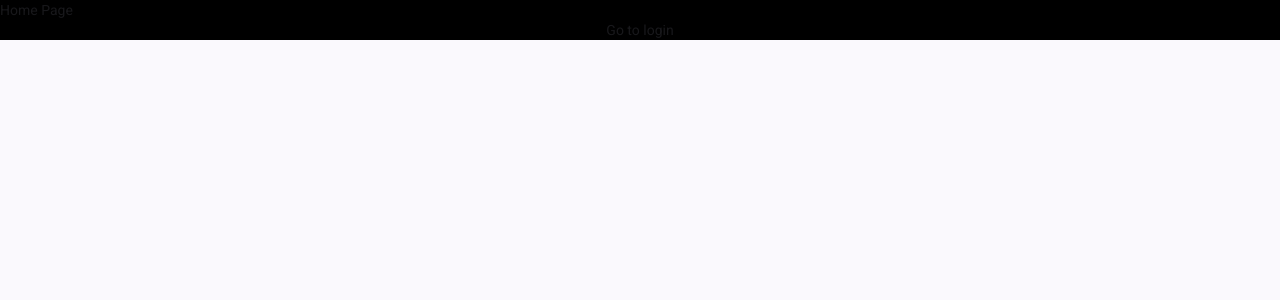
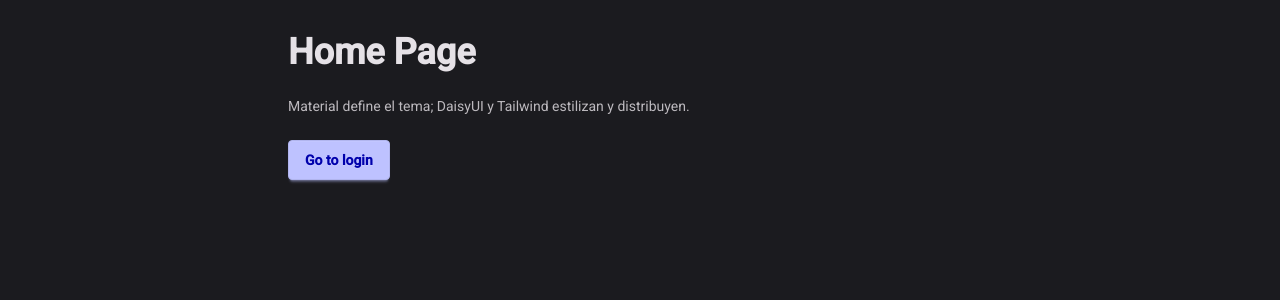
Before and after one commit to DiegoSD22/Vigiliner-Front, an Angular app: page / in a window 1280 px wide. Shown: the top 300 px of the page. Built offline with nearby package versions, Linux system fonts and the light colour scheme.

Commit message:
feat: enhance home page layout and update theme styles for dark mode

```diff
--- a/src/app/modules/index/pages/home-page/home-page.html
+++ b/src/app/modules/index/pages/home-page/home-page.html
@@ -1,8 +1,9 @@
-<div class="bg-black">
-    <h1>Home Page</h1>
-
-    <div class="flex justify-center">
-
-        <a routerLink="/auth">Go to login</a>
+<section class="min-h-screen bg-base-200 text-base-content">
+    <div class="mx-auto flex max-w-3xl flex-col gap-6 p-8">
+        <h1 class="text-4xl font-bold">Home Page</h1>
+        <p class="text-sm opacity-80">Material define el tema; DaisyUI y Tailwind estilizan y distribuyen.</p>
+        <div class="flex justify-center sm:justify-start">
+            <a class="btn btn-primary" routerLink="/auth">Go to login</a>
+        </div>
     </div>
-</div>
+</section>
--- a/src/material-theme.scss
+++ b/src/material-theme.scss
@@ -10,8 +10,9 @@ html {
   height: 100%;
   @include mat.theme((
     color: (
-      primary: mat.$azure-palette,
-      tertiary: mat.$blue-palette,
+      theme-type: dark,
+      primary: mat.$blue-palette,
+      tertiary: mat.$cyan-palette,
     ),
     typography: Roboto,
     density: 0,
@@ -19,10 +20,8 @@ html {
 }
 
 body {
-  // Default the application to a light color theme. This can be changed to
-  // `dark` to enable the dark color theme, or to `light dark` to defer to the
-  // user's system settings.
-  color-scheme: light;
+  // Force dark mode to match the selected Material theme.
+  color-scheme: dark;
 
   // Set a default background, font and text colors for the application using
   // Angular Material's system-level CSS variables. Learn more about these
--- a/src/styles.css
+++ b/src/styles.css
@@ -1,4 +1,24 @@
-/* You can add global styles to this file, and also import other style files */
-@import '@angular/material/prebuilt-themes/indigo-pink.css';
+/* Global style entrypoint: Material theme is defined in material-theme.scss */
 @import "tailwindcss";
-@plugin "daisyui";
+
+@plugin "daisyui" {
+	themes: light --default;
+}
+
+/* Keep DaisyUI tokens aligned with Angular Material system variables. */
+:root {
+	--color-base-100: var(--mat-sys-surface);
+	--color-base-200: var(--mat-sys-surface-container-low);
+	--color-base-300: var(--mat-sys-surface-container);
+	--color-base-content: var(--mat-sys-on-surface);
+
+	--color-primary: var(--mat-sys-primary);
+	--color-primary-content: var(--mat-sys-on-primary);
+	--color-secondary: var(--mat-sys-secondary);
+	--color-secondary-content: var(--mat-sys-on-secondary);
+	--color-accent: var(--mat-sys-tertiary);
+	--color-accent-content: var(--mat-sys-on-tertiary);
+	--color-neutral: var(--mat-sys-surface-container-highest);
+	--color-neutral-content: var(--mat-sys-on-surface);
+	--color-error: var(--mat-sys-error);
+}
```
